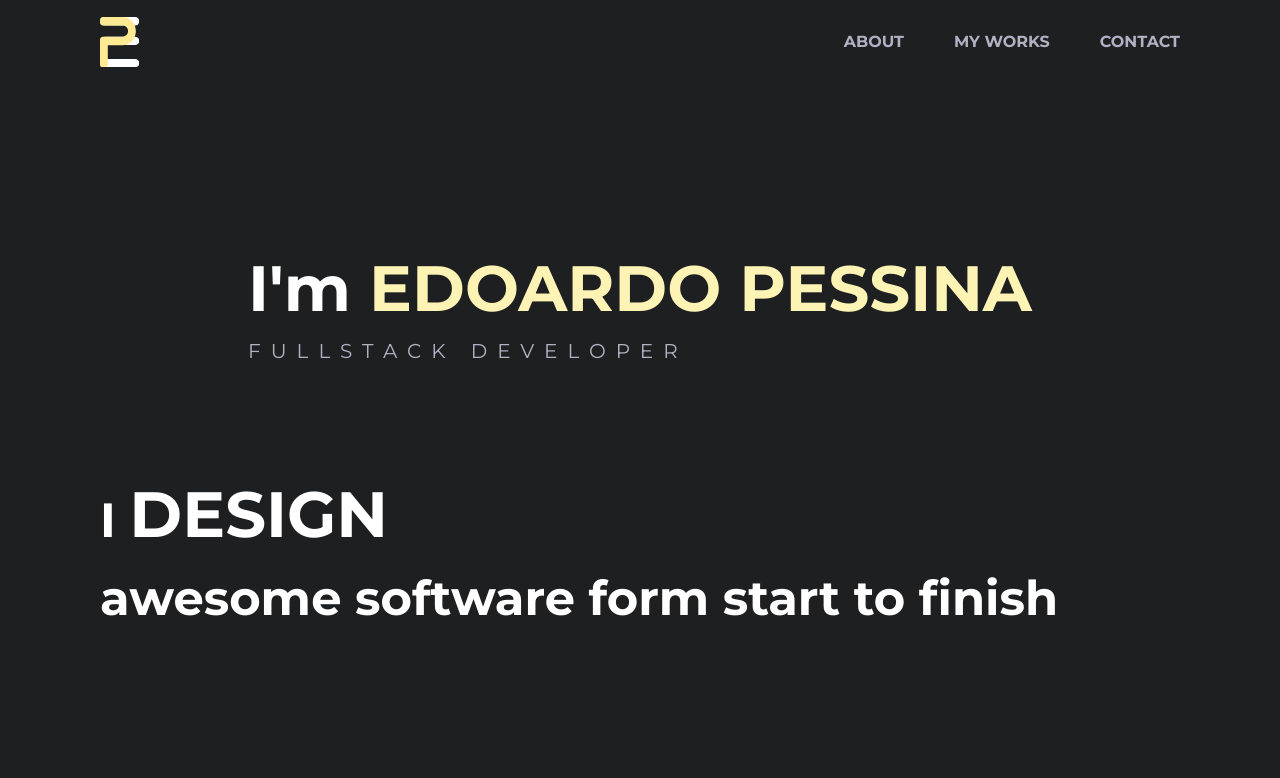
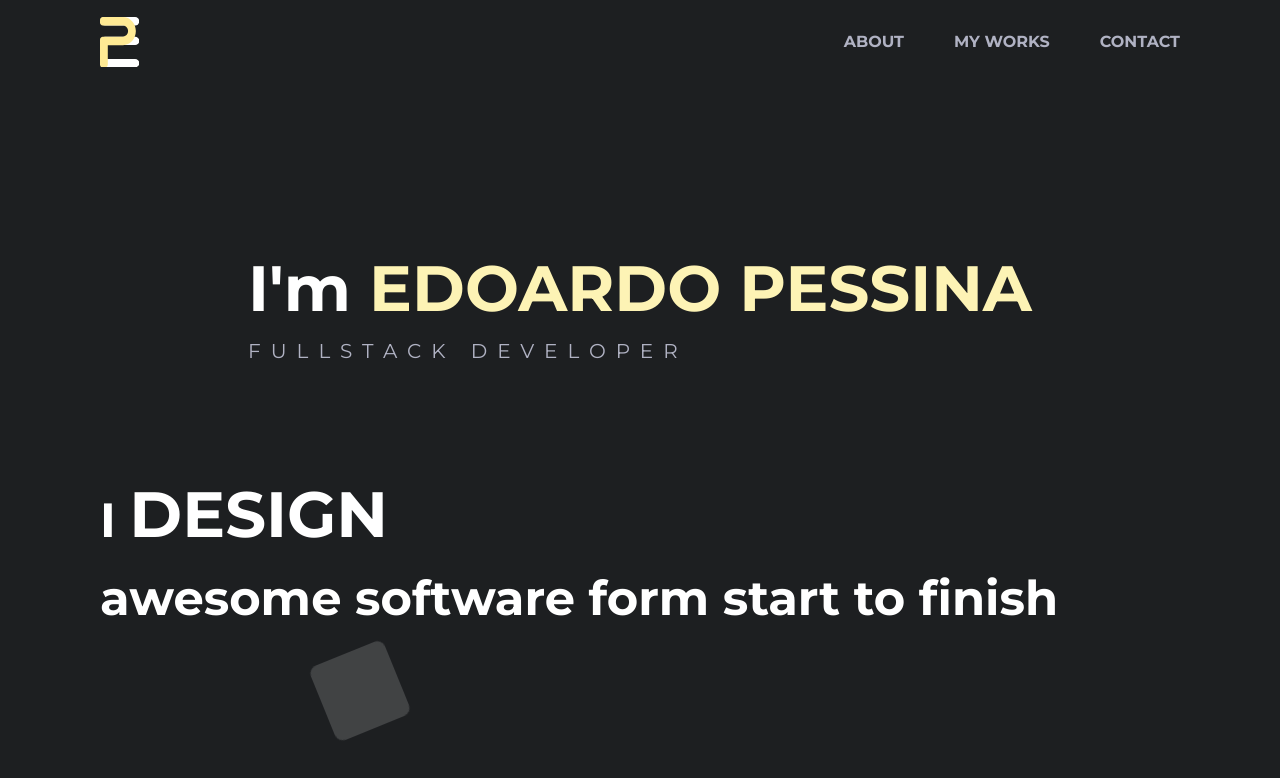
Before and after one commit to epessina/portfolio, a React (Create React App) app: page / in a window 1280 px wide. Shown: the top 778 px of the page. Built offline with nearby package versions, Linux system fonts and the light colour scheme.

Commit message:
Started landing bg

```diff
--- a/src/pages/Landing/Landing.jsx
+++ b/src/pages/Landing/Landing.jsx
@@ -6,6 +6,11 @@ import Hero from '../../components/Hero/Hero'
 export default function Landing () {
   return (
     <header className={styles.header}>
+      <div className={styles.bg_container}>
+        <ul className={styles.bg_shapes}>
+          <li />
+        </ul>
+      </div>
       <Hero />
     </header>
   )
--- a/src/pages/Landing/Landing.module.scss
+++ b/src/pages/Landing/Landing.module.scss
@@ -10,3 +10,49 @@
   overflow: hidden;
   transition: all .3s ease;
 }
+
+.bg_container {
+  width: 100%;
+  height: 100vh;
+
+  .bg_shapes {
+    width: 100%;
+    height: 100%;
+    overflow: hidden;
+    position: absolute;
+    top: 0;
+    left: 0;
+
+    li {
+      position: absolute;
+      display: block;
+      list-style: none;
+      width: 20px;
+      height: 20px;
+      background: rgba(255, 255, 255, 0.2);
+      animation: animate 25s linear infinite;
+      bottom: -150px;
+
+      &:nth-child(1) {
+        left: 25%;
+        width: 80px;
+        height: 80px;
+        animation-delay: 0s;
+      }
+    }
+  }
+}
+
+@keyframes animate {
+  0%{
+    transform: translateY(0) rotate(0deg);
+    opacity: 1;
+    border-radius: 0;
+  }
+
+  100%{
+    transform: translateY(-1000px) rotate(720deg);
+    opacity: 0;
+    border-radius: 50%;
+  }
+}
```
Also changed, not shown: src/components/Tagline/Tagline.jsx (deleted, +0 -15 lines), src/components/Tagline/Tagline.module.scss (deleted, +0 -15 lines).
